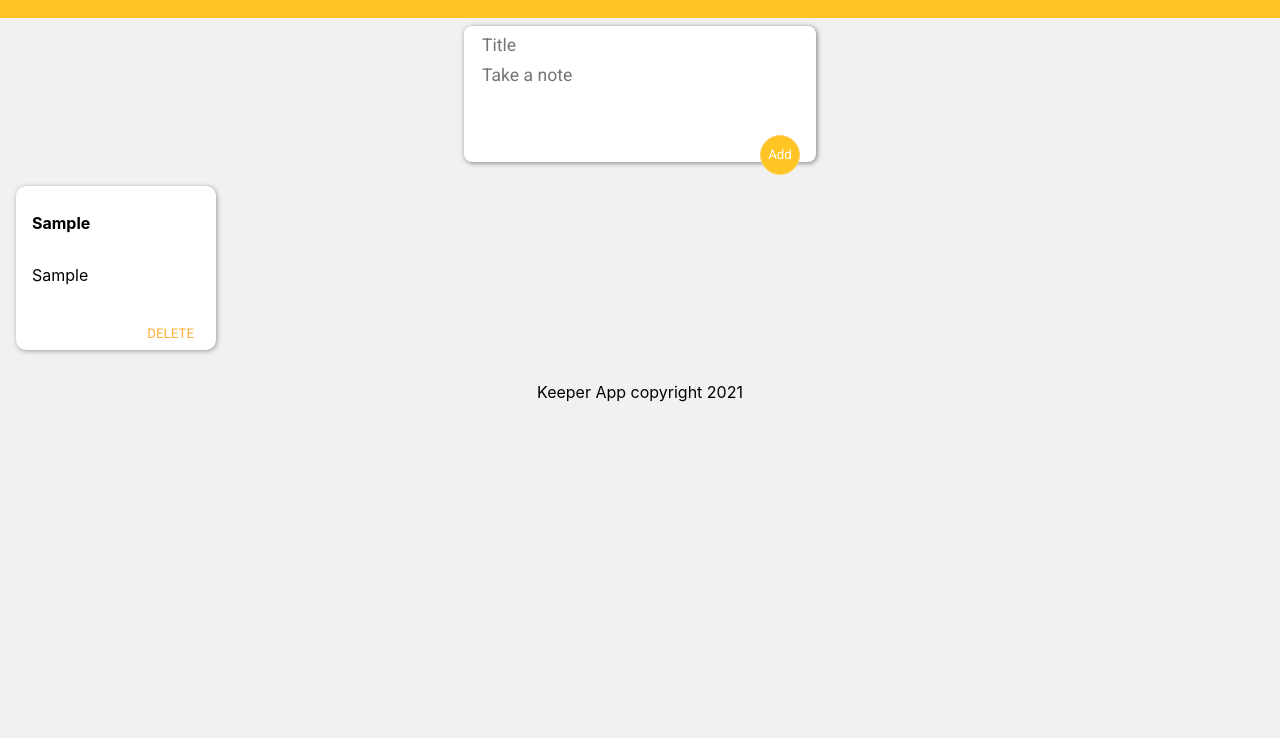
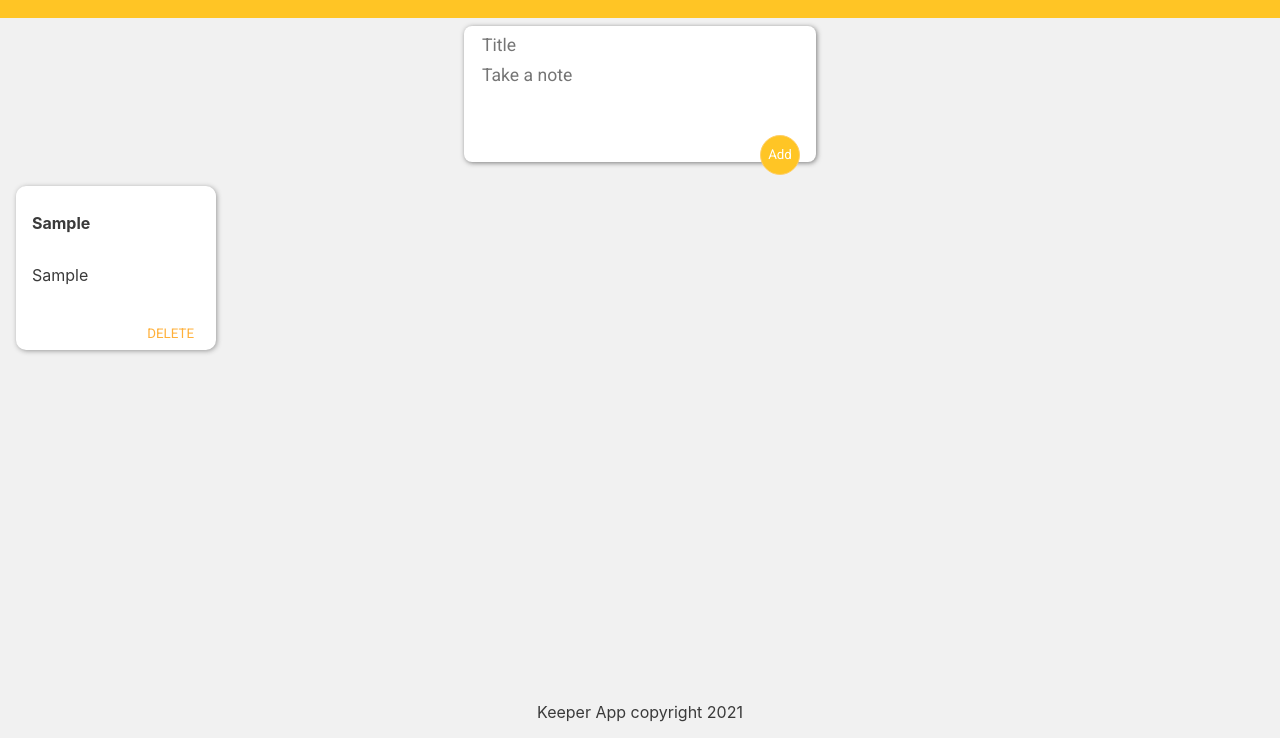
Before and after one commit to saperez17/keeper-app, a React app: page / in a window 1280 px wide. Both pictures are taken after typing "Sample", "Sample" into the empty fields and a click on the button "Add". Shown: the part 62-800 px from the top of the page. Built offline with nearby package versions, Linux system fonts and the light colour scheme; a web font is replaced by a local one.

Commit message:
styled notes a bit more

```diff
--- a/src/public/css/footer.css
+++ b/src/public/css/footer.css
@@ -1,8 +1,8 @@
 footer{
-
-    /* position:absolute; */
+    position: absolute;
+    color: rgb(58, 58, 58);
     text-align: center;
     display: inline-block;
     width: 100%;
-    /* bottom: 0px; */
+    bottom: 0px;
 }
--- a/src/public/css/note.css
+++ b/src/public/css/note.css
@@ -9,14 +9,13 @@
 }
 
 .title{
+    color: rgb(58, 58, 58);
     font-size: 1rem;
-    /* margin: 1rem; */
     padding: 1rem;
 }
 .content > p{
+    color: rgb(58, 58, 58);
     font-size: 1rem;
-    /* display: inline-block; */
-    /* height: 100%; */
     padding-left: 1rem;
     padding-right: 1rem;
     padding-bottom: 1rem;
```
